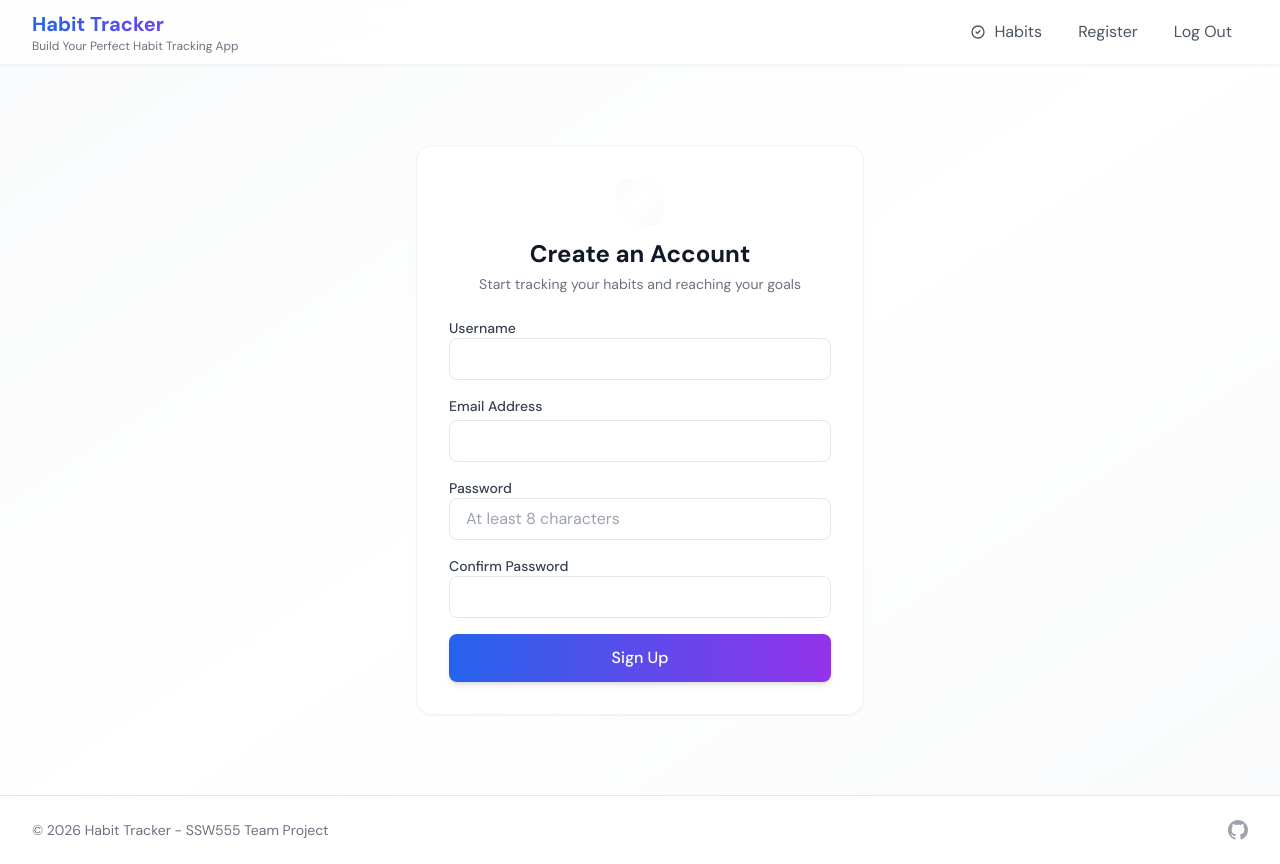
After one commit to jpagan2Coding/Habit-Tracker, a Flask app: page /register in a window 1280 px wide. The commit adds this page. Run offline with Flask 3, Linux system fonts and the light colour scheme; some libraries are stand-ins or nearby versions.

Commit message:
Remerge feature/registration with mongoDB

```diff
--- a/app.py
+++ b/app.py
@@ -2,26 +2,56 @@ import os
 from datetime import datetime
 from pathlib import Path
 
+import certifi
 from dotenv import load_dotenv
-from flask import Flask, redirect, render_template, request, session, url_for
-from pymongo import MongoClient
-from pymongo.errors import PyMongoError
-from werkzeug.security import check_password_hash
+from flask import Flask, flash, redirect, render_template, request, session, url_for
+from pymongo import ASCENDING, MongoClient
+from pymongo.errors import DuplicateKeyError, PyMongoError
+from werkzeug.security import check_password_hash, generate_password_hash
 
 from models import FREQUENCY_CHOICES
 
 load_dotenv(Path(__file__).resolve().with_name("atlas-credentials.env"))
 
 app = Flask(__name__)
-app.config["SECRET_KEY"] = "dev-secret-key-change-in-production"
+app.config["SECRET_KEY"] = os.getenv("SECRET_KEY", "dev-secret-key-change-in-production")
+
+
+def _mongo_client_options(mongo_uri):
+    """Connection options for MongoClient.
+
+    Atlas requires TLS, and the python.org build of Python ships without a CA
+    bundle, so certificate verification fails with CERTIFICATE_VERIFY_FAILED
+    unless pymongo is pointed at certifi's bundle. Plain mongodb:// URIs (a local
+    mongod) are left untouched because tlsCAFile would force TLS on.
+    """
+    options = {"serverSelectionTimeoutMS": 5000}
+    lowered = mongo_uri.lower()
+    if lowered.startswith("mongodb+srv://") or "tls=true" in lowered or "ssl=true" in lowered:
+        options["tlsCAFile"] = certifi.where()
+    return options
+
+
 def get_db():
     """Connect to the team's MongoDB database using MONGODB_URI."""
     mongo_uri = os.getenv("MONGODB_URI")
     if not mongo_uri:
         raise RuntimeError("MONGODB_URI is not configured")
 
-    client = MongoClient(mongo_uri, serverSelectionTimeoutMS=5000)
+    client = MongoClient(mongo_uri, **_mongo_client_options(mongo_uri))
     return client[os.getenv("MONGODB_DATABASE", "Habit-Tracker")]
+
+
+def ensure_user_indexes(users):
+    """Unique indexes so two registrations can never create the same email/username.
+
+    create_index is idempotent. The username index is sparse because accounts
+    seeded for the login story may not have a username field.
+    """
+    users.create_index([("email", ASCENDING)], unique=True, name="email_unique")
+    users.create_index(
+        [("username", ASCENDING)], unique=True, sparse=True, name="username_unique"
+    )
 
 
 @app.route("/")
@@ -43,19 +73,14 @@ def login():
             error = "Enter both your email and password to continue."
         else:
             try:
-                mongo_uri = os.getenv("MONGODB_URI")
-                database_name = os.getenv("MONGODB_DATABASE", "Habit-Tracker")
-                if not mongo_uri:
-                    raise RuntimeError("MONGODB_URI is not configured")
-
-                client = MongoClient(mongo_uri, serverSelectionTimeoutMS=5000)
-                database = client[database_name]
-                user = database["users"].find_one({"email": email})
+                user = get_db()["users"].find_one({"email": email})
             except (OSError, PyMongoError, RuntimeError):
                 user = None
 
             stored_password = user.get("password", "") if user else ""
             if user and check_password_hash(stored_password, password):
+                session["user_id"] = str(user.get("_id", ""))
+                session["username"] = user.get("username", email)
                 session["user_email"] = email
                 return redirect(url_for("habit_dashboard"))
 
@@ -154,6 +179,96 @@ def habit_dashboard():
     )
 
 
+@app.route("/register", methods=["GET", "POST"])
+def register():
+    """Create a new account in the MongoDB users collection and log it in."""
+    if session.get("user_id"):
+        return redirect(url_for("habit_dashboard"))
+
+    username = ""
+    email = ""
+
+    if request.method == "POST":
+        username = request.form.get("username", "").strip()
+        email = request.form.get("email", "").strip().lower()
+        password = request.form.get("password", "")
+        confirm_password = request.form.get("confirm_password", "")
+
+        error = None
+        if not username or not email or not password:
+            error = "All fields are required."
+        elif len(password) < 8:
+            error = "Password must be at least 8 characters long."
+        elif password != confirm_password:
+            error = "Passwords do not match."
+
+        if error is None:
+            try:
+                users = get_db()["users"]
+            except (OSError, PyMongoError, RuntimeError) as e:
+                app.logger.error(f"Database connection error during registration: {e}")
+                error = "Database connection error. Please try again later."
+            else:
+                error = _create_user(users, username, email, password)
+
+        if error is None:
+            flash("Registration successful! Welcome to Habit Tracker.", "success")
+            return redirect(url_for("habit_dashboard"))
+
+        flash(error, "error")
+
+    return render_template(
+        "auth/register.html", page_id="register", username=username, email=email
+    )
+
+
+def _create_user(users, username, email, password):
+    """Insert a user document shaped the way login reads it. Returns an error or None."""
+    try:
+        ensure_user_indexes(users)
+    except (OSError, PyMongoError) as e:
+        # Pre-existing duplicate data would block index creation; the checks below still run.
+        app.logger.warning(f"Could not ensure user indexes: {e}")
+
+    try:
+        if users.find_one({"username": username}):
+            return "Username is already taken. Please choose another."
+        if users.find_one({"email": email}):
+            return "Email is already registered. Please log in."
+
+        result = users.insert_one(
+            {
+                "username": username,
+                "email": email,
+                "password": generate_password_hash(password),
+                "created_at": datetime.utcnow(),
+            }
+        )
+    except DuplicateKeyError:
+        # Another request registered the same email/username between our check and insert.
+        return _duplicate_user_error(users, username, email)
+    except (OSError, PyMongoError) as e:
+        app.logger.error(f"Error creating user: {e}")
+        return "Database error occurred while creating account."
+
+    session["user_id"] = str(result.inserted_id)
+    session["username"] = username
+    session["user_email"] = email
+    return None
+
+
+def _duplicate_user_error(users, username, email):
+    """Explain which unique field collided after a DuplicateKeyError."""
+    try:
+        if users.find_one({"email": email}):
+            return "Email is already registered. Please log in."
+        if users.find_one({"username": username}):
+            return "Username is already taken. Please choose another."
+    except (OSError, PyMongoError):
+        pass
+    return "That email or username is already in use."
+
+
 @app.route("/logout", methods=["POST"])
 def logout():
     session.clear()
--- a/pyproject.toml
+++ b/pyproject.toml
@@ -10,6 +10,7 @@ dependencies = [
     "python-dotenv>=1.0.0",
     "pymongo>=4.0",
     "pytest>=8.2",
+    "certifi>=2026.10.19",
 ]
 
 [project.optional-dependencies]
--- a/templates/auth/login.html
+++ b/templates/auth/login.html
@@ -57,7 +57,7 @@
                     <button class="button button-dark auth-submit" type="submit">Log in <span aria-hidden="true">&nbsp;→</span></button>
                 </form>
 
-                <p class="auth-signup">New to Habit Tracker? <a href="{{ url_for('home') }}#features">Create an account</a></p>
+                <p class="auth-signup">New to Habit Tracker? <a href="{{ url_for('register') }}">Create an account</a></p>
                 <p class="auth-demo-note">Demo access is enabled while account services are being built.</p>
             </section>
         </div>
--- /dev/null
+++ b/templates/auth/register.html
@@ -0,0 +1,70 @@
+{% extends "base.html" %}
+
+{% block title %}Register • Habit Tracker{% endblock %}
+
+{% block messages %}{% endblock %}
+
+{% block content %}
+<div class="max-w-md mx-auto my-12 bg-white p-8 rounded-2xl shadow-sm border border-gray-100">
+    <div class="text-center mb-6">
+        <div class="inline-flex items-center justify-center w-12 h-12 bg-gradient-to-br from-blue-
+  500 to-purple-600 rounded-xl text-white mb-3">
+            <svg class="w-6 h-6" fill="none" stroke="currentColor" viewBox="0 0 24 24">
+                <path stroke-linecap="round" stroke-linejoin="round" stroke-width="2" d="M18 9v3m0
+  0v3m0-3h3m-3 0h-3m-2-5a4 4 0 11-8 0 4 4 0 018 0zM3 20a6 6 0 0112 0v1H3v-1z" />
+            </svg>
+        </div>
+        <h2 class="text-2xl font-bold text-gray-900">Create an Account</h2>
+        <p class="text-gray-500 text-sm mt-1">Start tracking your habits and reaching your
+            goals</p>
+    </div>
+
+    <!-- Flash message alerts -->
+    {% with messages = get_flashed_messages(with_categories=true) %}
+    {% if messages %}
+    {% for category, message in messages %}
+    <div class="mb-4 p-3 rounded-lg text-sm {% if category == 'error' %}bg-red-50
+  text-red-700 border border-red-200{% else %}bg-green-50 text-green-700 border border-green-200{%
+  endif %}">
+        {{ message }}
+    </div>
+    {% endfor %}
+    {% endif %}
+    {% endwith %}
+
+    <form method="POST" action="{{ url_for('register') }}" class="space-y-4">
+        <div>
+            <label for="username" class="block text-sm font-medium text-gray-700 mb-
+  1">Username</label>
+            <input type="text" id="username" name="username" value="{{ username or '' }}" required class="w-full px-4 py-2 border border-gray-200 rounded-lg focus:ring-2 focus:ring-
+  purple-500 focus:border-transparent transition-all">
+        </div>
+
+        <div>
+            <label for="email" class="block text-sm font-medium text-gray-700 mb-1">Email
+                Address</label>
+            <input type="email" id="email" name="email" value="{{ email or '' }}" required class="w-full px-4 py-2 border border-gray-200 rounded-lg focus:ring-2 focus:ring-
+  purple-500 focus:border-transparent transition-all">
+        </div>
+
+        <div>
+            <label for="password" class="block text-sm font-medium text-gray-700 mb-
+  1">Password</label>
+            <input type="password" id="password" name="password" required minlength="8" class="w-full px-4 py-2 border border-gray-200 rounded-lg focus:ring-2 focus:ring-
+  purple-500 focus:border-transparent transition-all" placeholder="At least 8 characters">
+        </div>
+
+        <div>
+            <label for="confirm_password" class="block text-sm font-medium text-gray-700 mb-
+  1">Confirm Password</label>
+            <input type="password" id="confirm_password" name="confirm_password" required minlength="8" class="w-full px-4 py-2 border border-gray-200 rounded-lg focus:ring-2 focus:ring-
+  purple-500 focus:border-transparent transition-all">
+        </div>
+
+        <button type="submit" class="w-full mt-2 bg-gradient-to-r from-blue-600 to-purple-600 text-white py-3
+  rounded-lg font-medium hover:from-blue-700 hover:to-purple-700 transition shadow-md">
+            Sign Up
+        </button>
+    </form>
+</div>
+{% endblock %}
--- a/templates/base.html
+++ b/templates/base.html
@@ -26,6 +26,12 @@
                             Habits
                         </span>
                     </a>
+                    {% if not session.get('user_id') %}
+                    <a href="{{ url_for('register') }}" class="px-4 py-2 rounded-lg text-gray-600 hover:text-gray-900
+                        hover:bg-gradient-to-r hover:from-blue-50 hover:to-purple-50 transition-all duration-200">
+                        Register
+                    </a>
+                    {% endif %}
                     <form action="{{ url_for('logout') }}" method="POST">
                         <button type="submit"
                             class="px-4 py-2 rounded-lg text-gray-600 hover:text-red-600 hover:bg-red-50 transition-all duration-200">
@@ -41,12 +47,29 @@
         <div id="mobileMenu" class="hidden md:hidden bg-white border-t border-gray-100">
             <div class="px-2 pt-2 pb-3 space-y-1">
                 <a href="/habit-tracker" class="block px-3 py-2 rounded-md text-gray-600 hover:text-gray-900 hover:bg-gray-50">Habit Tracker</a>
+                {% if not session.get('user_id') %}
+                <a href="{{ url_for('register') }}" class="block px-3 py-2 rounded-md text-gray-600 hover:text-gray-900 hover:bg-gray-50">Register</a>
+                {% endif %}
             </div>
         </div>
     </nav>
 
     <main class="flex-1">
-        <div class=" mx-auto px-4 sm:px-6 lg:px-8 py-8">
+        <div class="max-w-7xl mx-auto px-4 sm:px-6 lg:px-8 py-8">
+            <!-- Flash message alerts for all pages -->
+            {% block messages %}
+            {% with messages = get_flashed_messages(with_categories=true) %}
+                {% if messages %}
+                    <div class="mb-6 space-y-2">
+                        {% for category, message in messages %}
+                            <div class="p-4 rounded-lg text-sm {% if category == 'error' %}bg-red-50 text-red-700 border border-red-200{% else %}bg-green-50 text-green-700 border border-green-200{% endif %}">
+                                {{ message }}
+                            </div>
+                        {% endfor %}
+                    </div>
+                {% endif %}
+            {% endwith %}
+            {% endblock %}
             <div class="animate-fade-in">
                 {% block content %}{% endblock %}
             </div>
--- a/templates/home/index.html
+++ b/templates/home/index.html
@@ -21,7 +21,7 @@
 
             <div class="home-actions col-auto d-flex">
                 <a class="button button-light button-small" href="{{ url_for('login') }}">Login</a>
-                <a class="button button-light button-small" href="{{ url_for('habit_dashboard') }}">Create Account</a>
+                <a class="button button-light button-small" href="{{ url_for('register') }}">Create Account</a>
             </div>
         </header>
 
```
Also changed, not shown: tests/test_routes.py (+138 -1 lines), 2 other files.
